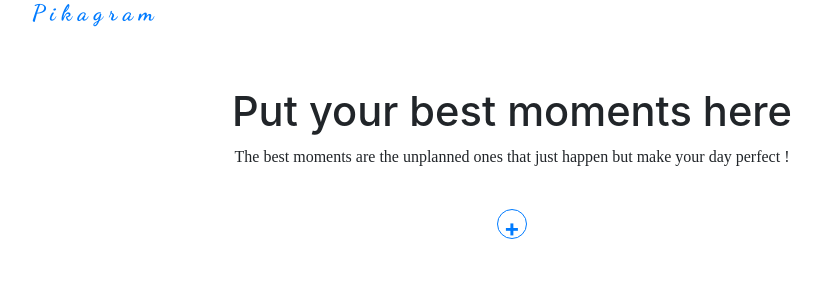
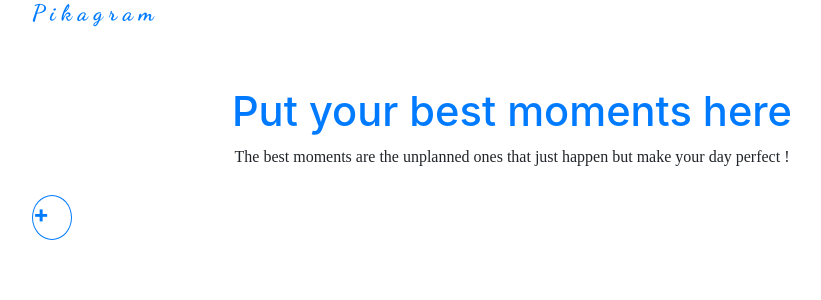
Before and after one commit to abhimishra01/pikagram, a React (Create React App) app: page / in a window 1280 px wide. Shown: the top 300 px of the page, without its empty margins (128-949 px from the left). Built offline with nearby package versions, Linux system fonts and the light colour scheme; no server answers; the database is empty.

Commit message:
some changes in UploadForm

```diff
--- a/src/index.css
+++ b/src/index.css
@@ -29,6 +29,8 @@ body{
   text-align: center;
 }
 .title h2{
+
+  color: var(--primary);
   margin-top: 60px;
   font-size: 2.6rem;
 
@@ -38,7 +40,7 @@ p{
 }
 
 /* upload form styles */
-form{
+.uplodForm{
   margin: 30px auto 10px;
   text-align: center;
 }
@@ -49,8 +51,8 @@ label input{
 }
 label{
   display: block;
-  width: 30px;
-  height: 30px;
+  width: 40px;
+  height: 45px;
   border: 1px solid var(--primary);
   border-radius: 50%;
   margin: 10px auto;
```
